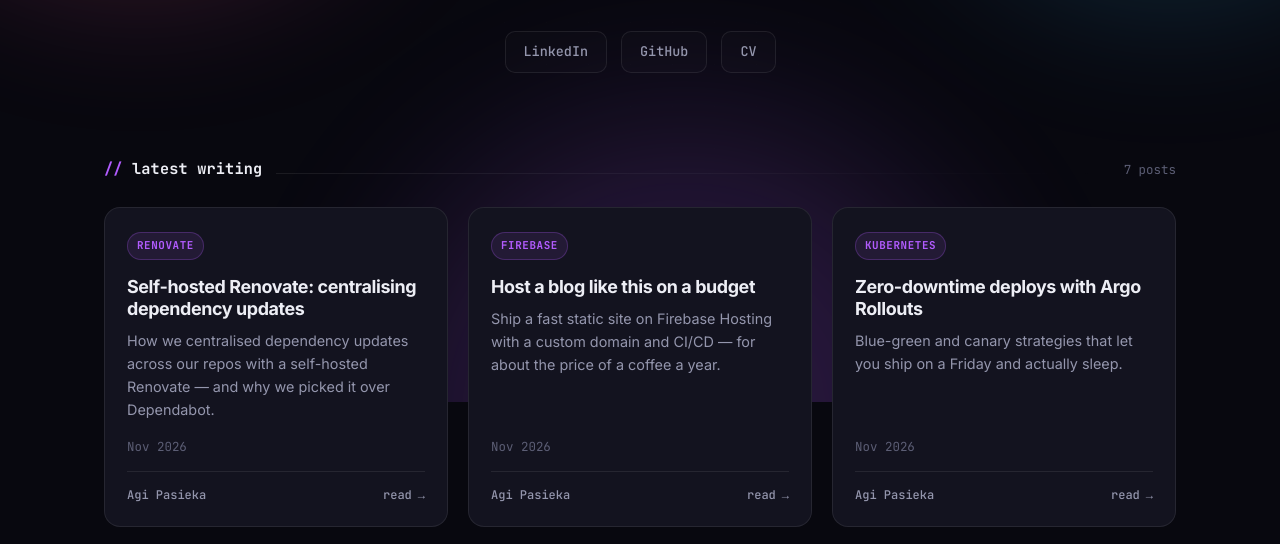
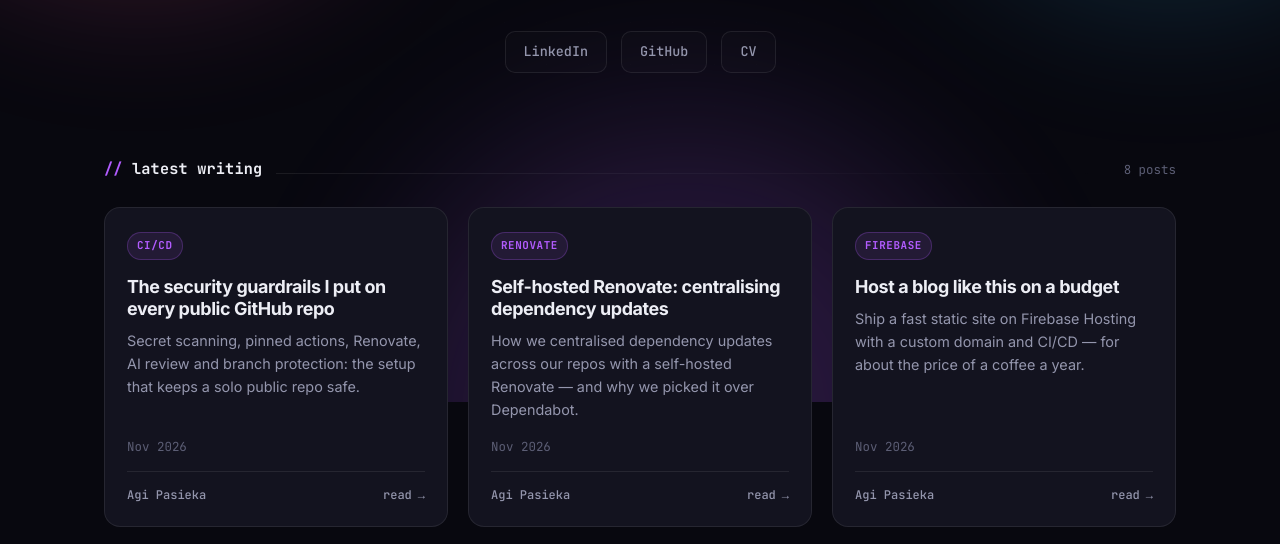
Before and after one commit to agapasieka/shedeploys.dev, a plain HTML site: page public/index.html in a window 1280 px wide. Shown: the part 398-942 px from the top of the page. Drawn offline with Linux system fonts and the light colour scheme.

Commit message:
Add 'security guardrails' post card (CI/CD) (#10)
* content: add 'security guardrails' post card under CI/CD

Newest-first card linking to the Medium post (medium.com/p/5ae60074857e).
Hold merge until the post is published so the link resolves.

Co-Authored-By: Claude Opus 5.5 <noreply@anthropic.com>
Claude-Session: https://claude.ai/code/session_01Cj7WKanxw7UoYCTcVBk7km

* content: point guardrails card at the published Medium URL

Co-Authored-By: Claude Opus 5.5 <noreply@anthropic.com>
Claude-Session: https://claude.ai/code/session_01Cj7WKanxw7UoYCTcVBk7km

---------

Co-authored-by: Claude Opus 5.5 <noreply@anthropic.com>

```diff
--- a/public/index.html
+++ b/public/index.html
@@ -183,10 +183,17 @@
     <div class="sec-head">
       <h2><span class="sym">//</span> latest writing</h2>
       <div class="rule"></div>
-      <div class="count">7 posts</div>
+      <div class="count">8 posts</div>
     </div>
 
     <div class="grid">
+      <a class="card" href="https://agnieszkapasieka.medium.com/the-security-guardrails-i-put-on-every-public-github-repo-5ae60074857e" target="_blank" rel="noopener">
+        <span class="chip">CI/CD</span>
+        <h3>The security guardrails I put on every public GitHub repo</h3>
+        <p>Secret scanning, pinned actions, Renovate, AI review and branch protection: the setup that keeps a solo public repo safe.</p>
+        <div class="byline"><span class="date">Nov 2026</span></div>
+        <div class="meta"><span class="nm">Agi Pasieka</span><span class="read">read <span class="arrow">→</span></span></div>
+      </a>
       <a class="card" href="https://medium.com/@agnieszkapasieka/self-hosted-renovate-how-we-centralised-dependency-updates-and-why-not-dependabot-1fdd6688c33a" target="_blank" rel="noopener">
         <span class="chip">Renovate</span>
         <h3>Self-hosted Renovate: centralising dependency updates</h3>
```
